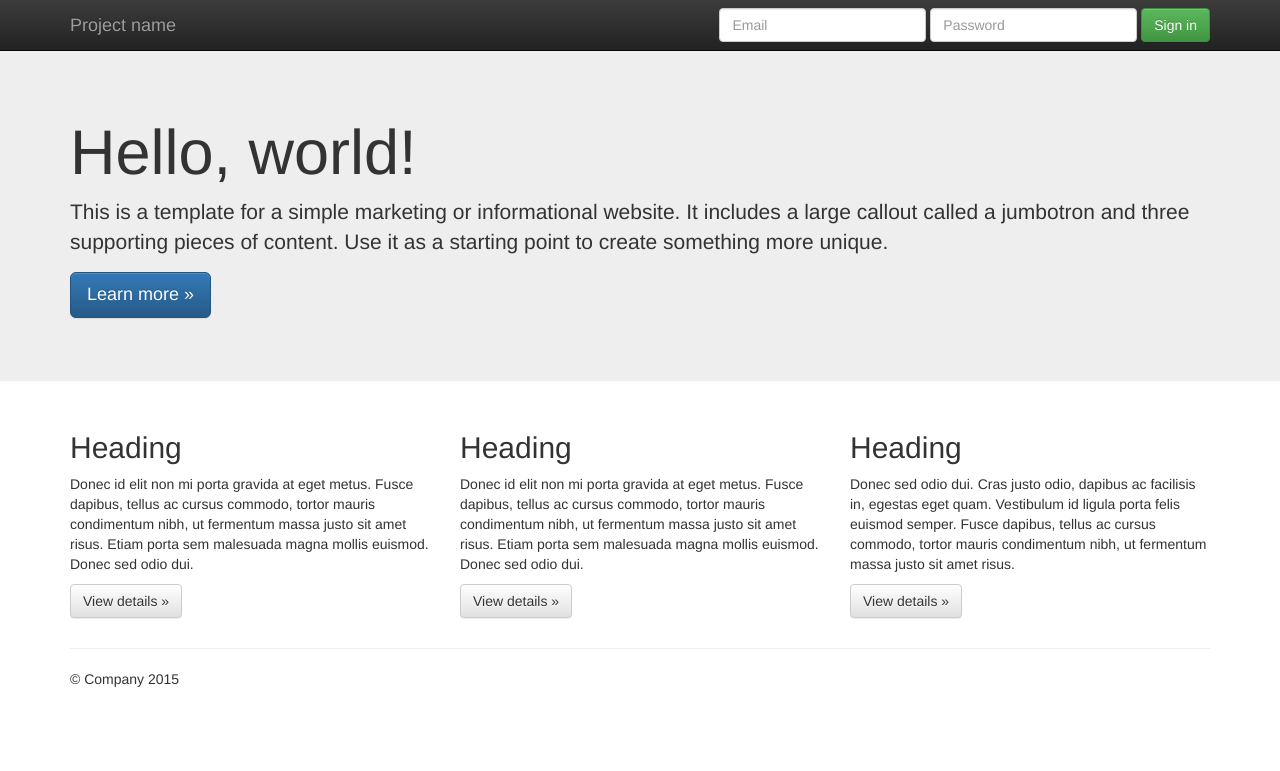
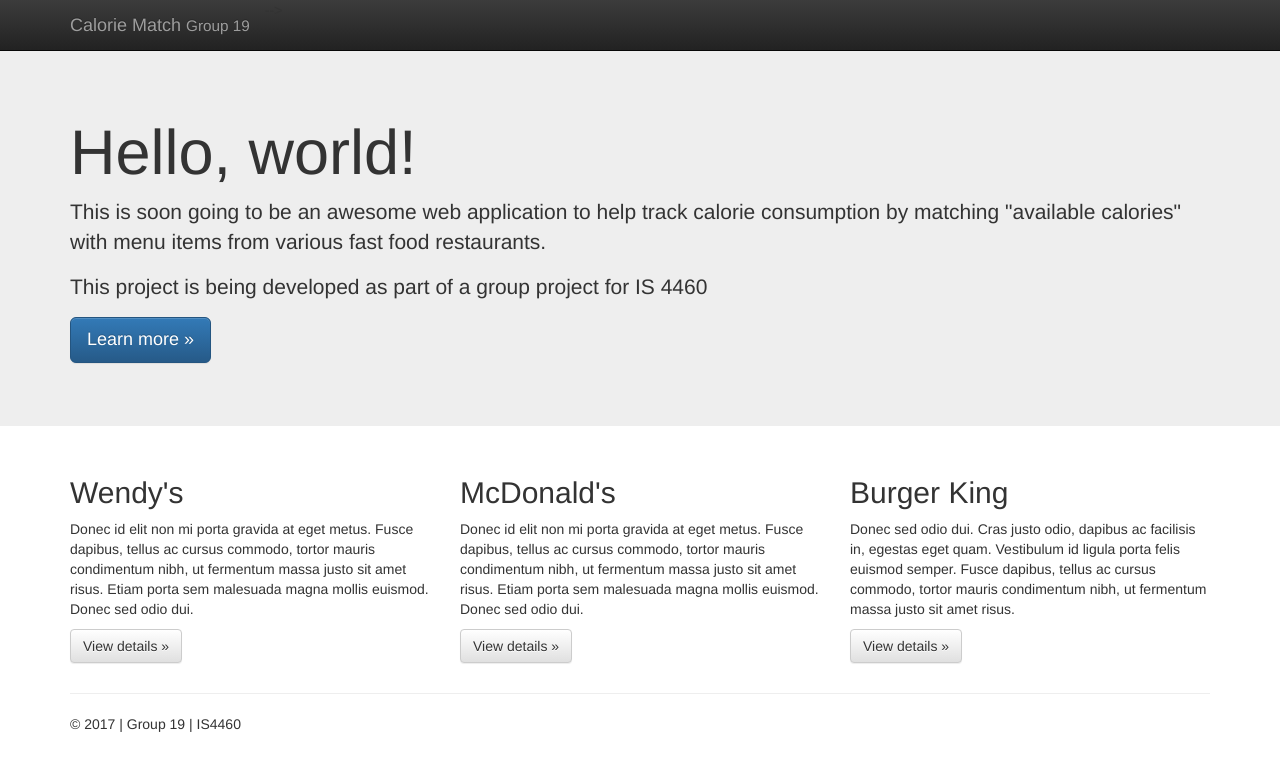
Before and after one commit to ahughes/cal-match, a PHP site: page / in a window 1280 px wide. Shown: the top 771 px of the page. Run offline with PHP 8.4, Linux system fonts and the light colour scheme; some libraries are stand-ins or nearby versions.

Commit message:
Testing index.php live

```diff
--- a/index.php
+++ b/index.php
@@ -32,9 +32,9 @@
             <span class="icon-bar"></span>
             <span class="icon-bar"></span>
           </button>
-          <a class="navbar-brand" href="#"><?php echo "Project name" ?></a>
+          <a class="navbar-brand" href="#"><?php echo "Calorie Match <small>Group 19</small>" ?></a>
         </div>
-        <div id="navbar" class="navbar-collapse collapse">
+        <!-- <div id="navbar" class="navbar-collapse collapse">
           <form class="navbar-form navbar-right" role="form">
             <div class="form-group">
               <input type="text" placeholder="Email" class="form-control">
@@ -44,7 +44,7 @@
             </div>
             <button type="submit" class="btn btn-success">Sign in</button>
           </form>
-        </div><!--/.navbar-collapse -->
+        </div><!--/.navbar-collapse --> -->
       </div>
     </nav>
 
@@ -52,7 +52,8 @@
     <div class="jumbotron">
       <div class="container">
         <h1>Hello, world!</h1>
-        <p>This is a template for a simple marketing or informational website. It includes a large callout called a jumbotron and three supporting pieces of content. Use it as a starting point to create something more unique.</p>
+        <p>This is soon going to be an awesome web application to help track calorie consumption by matching "available calories" with menu items from various fast food restaurants.</p>
+        <p>This project is being developed as part of a group project for IS 4460</p>
         <p><a class="btn btn-primary btn-lg" href="#" role="button">Learn more &raquo;</a></p>
       </div>
     </div>
@@ -61,17 +62,17 @@
       <!-- Example row of columns -->
       <div class="row">
         <div class="col-md-4">
-          <h2>Heading</h2>
+          <h2>Wendy's</h2>
           <p>Donec id elit non mi porta gravida at eget metus. Fusce dapibus, tellus ac cursus commodo, tortor mauris condimentum nibh, ut fermentum massa justo sit amet risus. Etiam porta sem malesuada magna mollis euismod. Donec sed odio dui. </p>
           <p><a class="btn btn-default" href="#" role="button">View details &raquo;</a></p>
         </div>
         <div class="col-md-4">
-          <h2>Heading</h2>
+          <h2>McDonald's</h2>
           <p>Donec id elit non mi porta gravida at eget metus. Fusce dapibus, tellus ac cursus commodo, tortor mauris condimentum nibh, ut fermentum massa justo sit amet risus. Etiam porta sem malesuada magna mollis euismod. Donec sed odio dui. </p>
           <p><a class="btn btn-default" href="#" role="button">View details &raquo;</a></p>
        </div>
         <div class="col-md-4">
-          <h2>Heading</h2>
+          <h2>Burger King</h2>
           <p>Donec sed odio dui. Cras justo odio, dapibus ac facilisis in, egestas eget quam. Vestibulum id ligula porta felis euismod semper. Fusce dapibus, tellus ac cursus commodo, tortor mauris condimentum nibh, ut fermentum massa justo sit amet risus.</p>
           <p><a class="btn btn-default" href="#" role="button">View details &raquo;</a></p>
         </div>
@@ -80,7 +81,7 @@
       <hr>
 
       <footer>
-        <p>&copy; Company 2015</p>
+        <p>&copy; 2017 | Group 19 | IS4460</p>
       </footer>
     </div> <!-- /container -->        <script src="//ajax.googleapis.com/ajax/libs/jquery/1.11.2/jquery.min.js"></script>
         <script>window.jQuery || document.write('<script src="js/vendor/jquery-1.11.2.min.js"><\/script>')</script>
```
